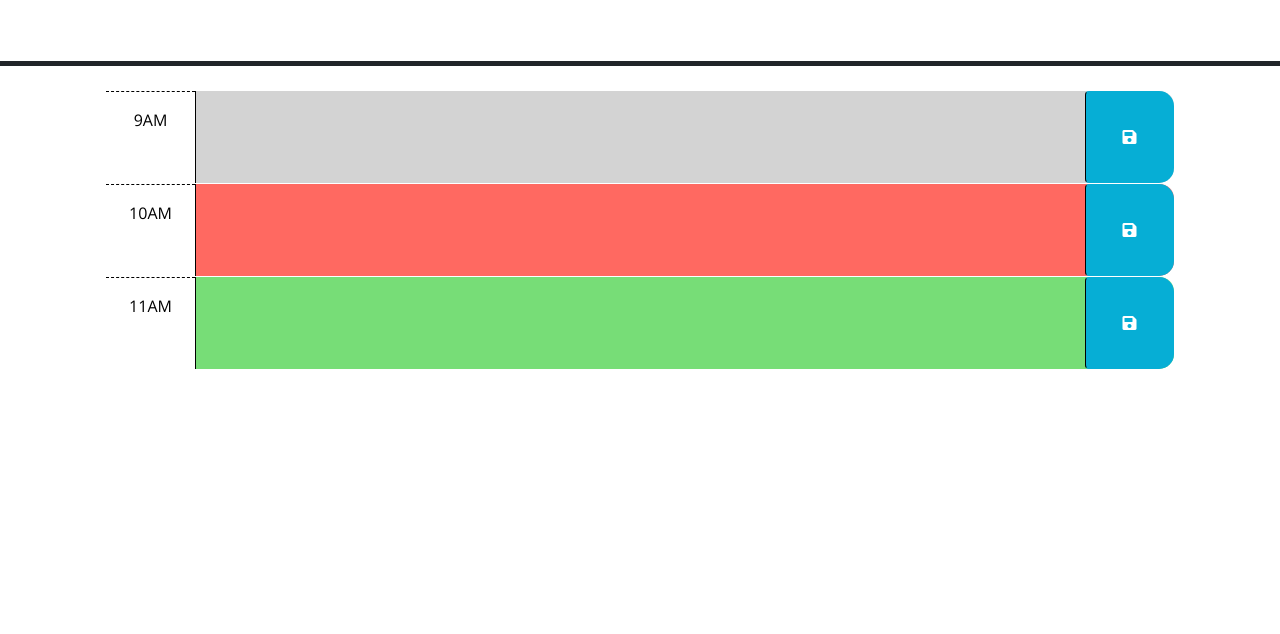
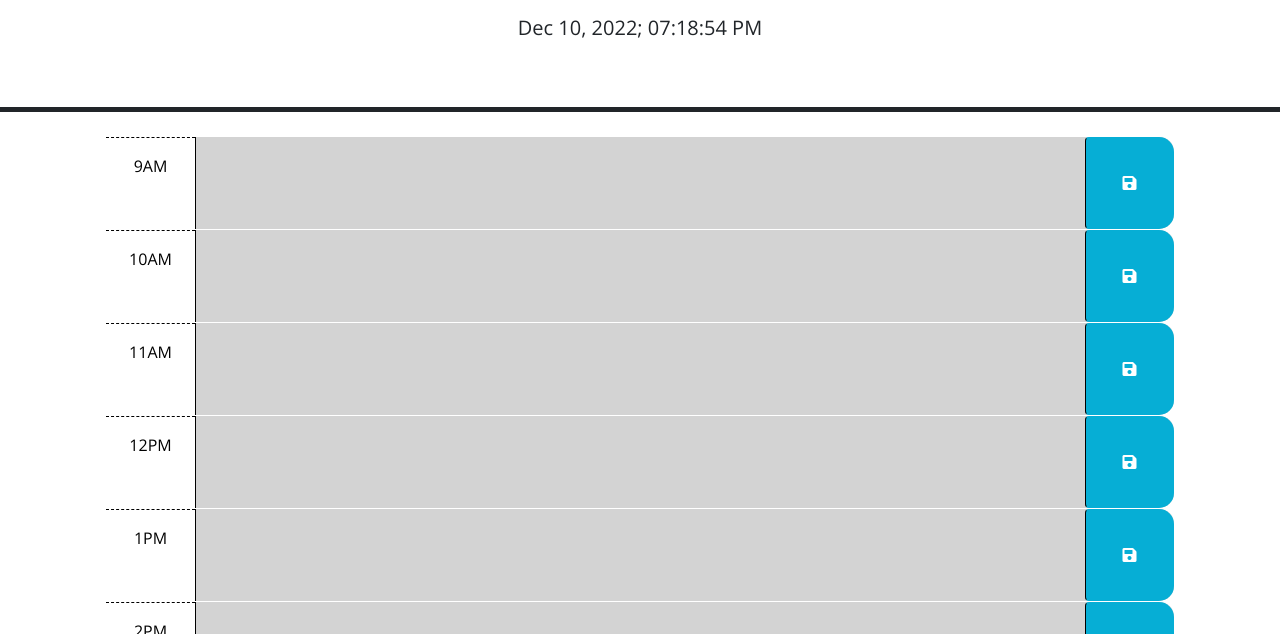
Before and after one commit to ChrisEliGirard/work-Day-Coordinator, a plain HTML site: page Develop/index.html in a window 1280 px wide. Shown: the part 166-800 px from the top of the page. Drawn offline with nearby package versions, Linux system fonts and the light colour scheme.

Commit message:
Html and Javascript files complete for 1.0 release

```diff
--- a/Develop/index.html
+++ b/Develop/index.html
@@ -28,43 +28,7 @@
       <p class="lead">A simple calendar app for scheduling your work day</p>
       <p id="currentDay" class="lead"></p>
     </header>
-    <div class="container-lg px-5">
-      <!-- Use class for "past", "present", and "future" to apply styles to the
-        time-block divs accordingly. The javascript will need to do this by
-        adding/removing these classes on each div by comparing the hour in the
-        id to the current hour. The html provided below is meant to be an example
-        demonstrating how the css provided can be leveraged to create the
-        desired layout and colors. The html below should be removed or updated
-        in the finished product. Remember to delete this comment once the
-        code is implemented.
-        -->
-
-      <!-- Example of a past time block. The "past" class adds a gray background color. -->
-      <div id="hour-9" class="row time-block past">
-        <div class="col-2 col-md-1 hour text-center py-3">9AM</div>
-        <textarea class="col-8 col-md-10 description" rows="3"> </textarea>
-        <button class="btn saveBtn col-2 col-md-1" aria-label="save">
-          <i class="fas fa-save" aria-hidden="true"></i>
-        </button>
-      </div>
-
-      <!-- Example of a a present time block. The "present" class adds a red background color. -->
-      <div id="hour-10" class="row time-block present">
-        <div class="col-2 col-md-1 hour text-center py-3">10AM</div>
-        <textarea class="col-8 col-md-10 description" rows="3"> </textarea>
-        <button class="btn saveBtn col-2 col-md-1" aria-label="save">
-          <i class="fas fa-save" aria-hidden="true"></i>
-        </button>
-      </div>
-
-      <!-- Example of a future time block. The "future" class adds a green background color. -->
-      <div id="hour-11" class="row time-block future">
-        <div class="col-2 col-md-1 hour text-center py-3">11AM</div>
-        <textarea class="col-8 col-md-10 description" rows="3"> </textarea>
-        <button class="btn saveBtn col-2 col-md-1" aria-label="save">
-          <i class="fas fa-save" aria-hidden="true"></i>
-        </button>
-      </div>
+    <div id="schedule" class="container-lg px-5"></div>
 
     <script src="https://code.jquery.com/jquery-3.4.1.min.js"></script>
     <script
@@ -72,7 +36,6 @@
       integrity="sha256-iu/zLUB+QgISXBLCW/mcDi/rnf4m4uEDO0wauy76x7U="
       crossorigin="anonymous"
     ></script>
-
     <script src="script.js"></script>
   </body>
 </html>
--- a/Develop/script.js
+++ b/Develop/script.js
@@ -2,22 +2,64 @@
 // the code isn't run until the browser has finished rendering all the elements
 // in the html.
 $(function () {
-  // TODO: Add a listener for click events on the save button. This code should
-  // use the id in the containing time-block as a key to save the user input in
-  // local storage. HINT: What does `this` reference in the click listener
-  // function? How can DOM traversal be used to get the "hour-x" id of the
-  // time-block containing the button that was clicked? How might the id be
-  // useful when saving the description in local storage?
-  //
-  // TODO: Add code to apply the past, present, or future class to each time
-  // block by comparing the id to the current hour. HINTS: How can the id
-  // attribute of each time-block be used to conditionally add or remove the
-  // past, present, and future classes? How can Day.js be used to get the
-  // current hour in 24-hour time?
-  //
-  // TODO: Add code to get any user input that was saved in localStorage and set
-  // the values of the corresponding textarea elements. HINT: How can the id
-  // attribute of each time-block be used to do this?
-  //
-  // TODO: Add code to display the current date in the header of the page.
+  // Variables to hold DOM selectors
+  let mainEl = $("#schedule");
+  let dateEl = $("#currentDay");
+  // Variable for the range of time work is done
+  let workDayHours = [9,17]
+  // Write Todays Date to header
+  function renderToday() {
+  currentDate = dayjs().format('MMM DD, YYYY; hh:mm:ss A');
+  dateEl.text(currentDate);
+  }
+  // Refreshes the Timeclock in the header every second
+  setInterval(renderToday, 1000);
+  // A listener event for click events on the save button
+  mainEl.on("click", ".time-block button", function() {
+    // Stores users input string based on the div's id (id=hour#) for the key
+    localStorage.setItem($(this).parent().attr("id"), $(this).parent().children("textArea").val());
+    renderSchedule();
+  });
+  // TODO: Add code to apply the past, present, or future class to each time block by comparing the id to the current hour.
+    function renderScheduleShell() {
+      for (let i = workDayHours[0]; i <= workDayHours[1]; i++) {
+      // Initializing variables for the for loop function to determine if a schedule item is in the past, present, or future
+      let hour;
+      let amOrPm;
+      let tense;
+      let currentHour = dayjs().format("H");
+      // Using 24hr clock - determine if before or after noon
+      amOrPm = (i >= 12) ? "PM" : "AM";
+      // Convert 24hr clock to 12 hr - If 0 then return 12
+      hour = (i % 12) || 12;
+      // Get the time tense for highlighting schedule time slots.
+      if (i == (currentHour))
+      {
+        tense = "present";
+      } else if (i < (currentHour))
+      {
+        tense = "past";
+      } else
+      {
+        tense = "future";
+      }
+      // Creates time slot div and its children for each hour in the scheduler
+      mainEl.append(
+        $("<div>", { "id": "hour-" + hour, "class": "row time-block " + tense }).append(
+          $("<div>", { "class": "col-2 col-md-1 hour text-center py-3" }).text(hour + amOrPm),
+          $("<textArea>", { "class": "col-8 col-md-10 description", "rows": "3" }),
+          $("<button>", { "class": "btn saveBtn col-2 col-md-1", "aria-label": "save" }).append(
+            $("<i>", { "class": "fas fa-save", "aria-hidden": "true" }))));
+      }
+    }
+  // Function to get any user input that was saved in localStorage and set the values of the corresponding textarea elements
+  function renderSchedule() {
+    // For loop to get user data from local storage and write to the appropriate hour in the schedule div based on the key
+    for (let i = 0; i < localStorage.length; i++)
+    {
+      $("#" + localStorage.key(i)).children("textArea").text(localStorage.getItem(localStorage.key(i)));
+    }
+  };
+  renderScheduleShell()
+  renderSchedule()
 });
```
